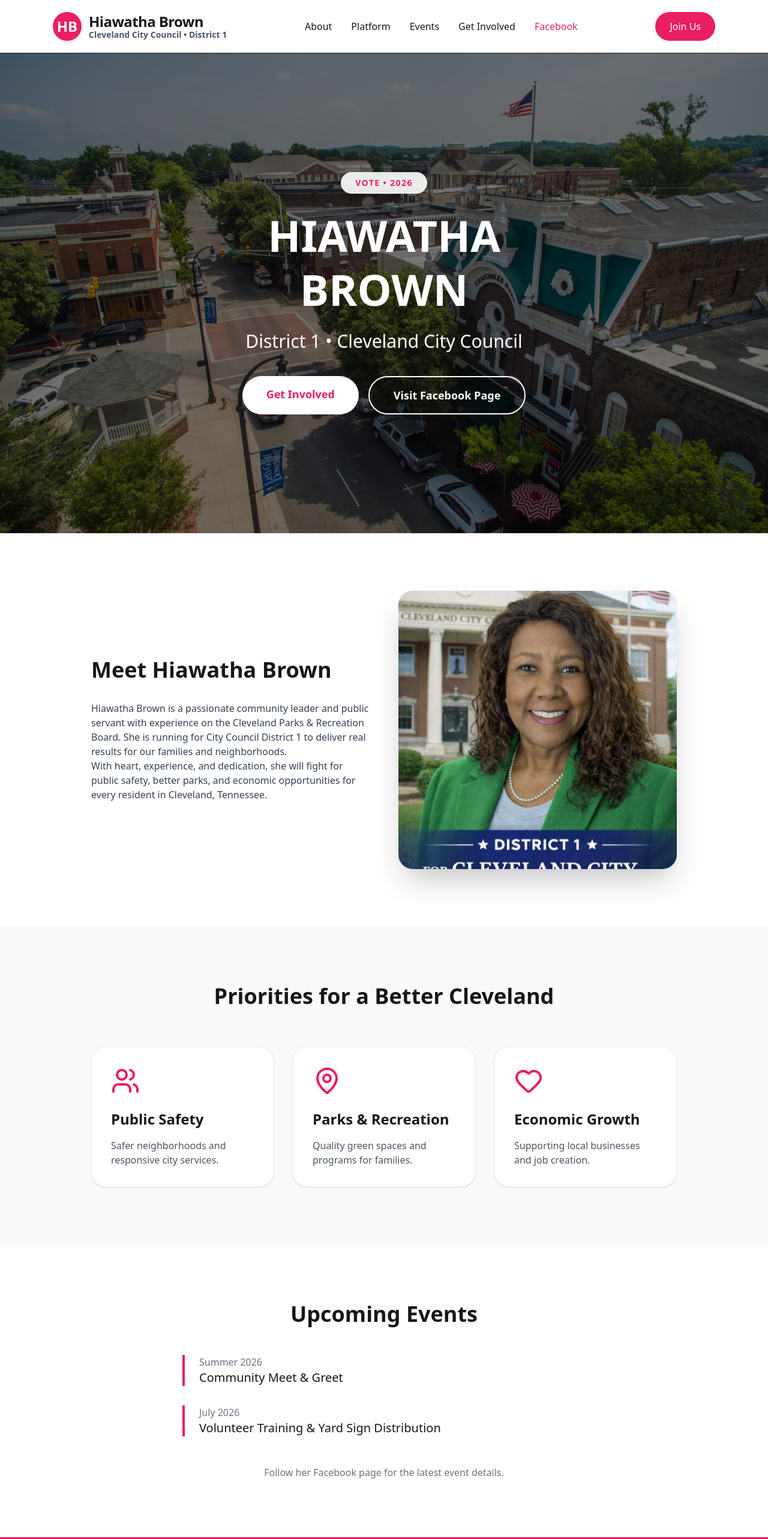
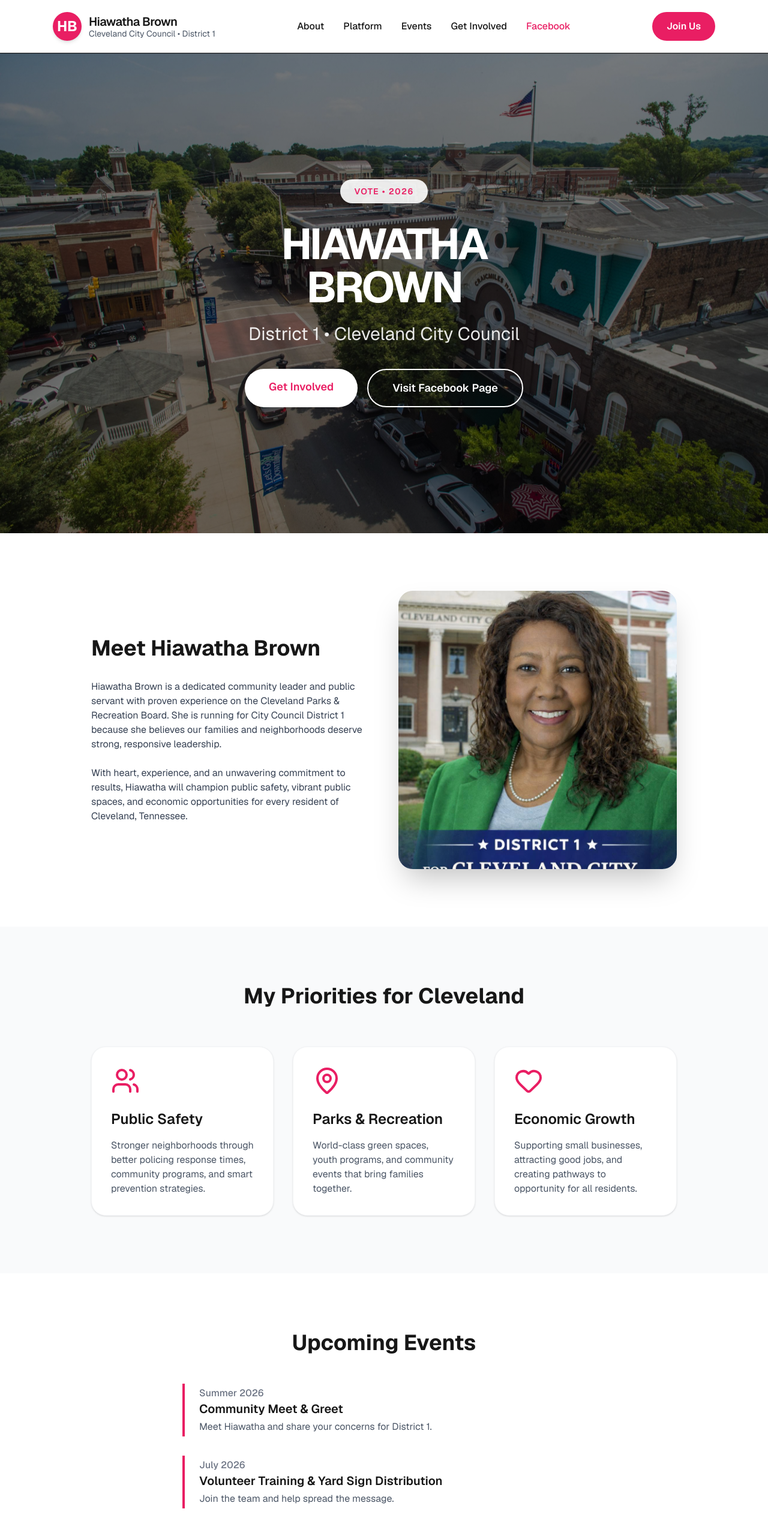
Before and after one commit to morrowchristian/hiawatha-brown-2026, a Next.js app: page / in a window 1280 px wide. Shown: the top 2566 px of the page at 60% size. Built offline with nearby package versions, Linux system fonts and the light colour scheme.

Commit message:
Improve website design + add professional schema markup for SEO

```diff
--- a/app/globals.css
+++ b/app/globals.css
@@ -1,3 +1,4 @@
+/* globals.css */
 @import "tailwindcss";
 
 :root {
@@ -12,11 +13,11 @@
   --color-background: var(--background);
   --color-foreground: var(--foreground);
   --color-primary: var(--primary-pink);
-  --font-sans: system-ui, -apple-system, BlinkMacSystemFont, 'Segoe UI', Roboto, sans-serif;
+  --font-sans: var(--font-geist-sans), system-ui, -apple-system, BlinkMacSystemFont, 'Segoe UI', Roboto, sans-serif;
 }
 
 .hero-bg {
-  background-image: linear-gradient(rgba(0, 0, 0, 0.5), rgba(0, 0, 0, 0.5)),
+  background-image: linear-gradient(rgba(0, 0, 0, 0.45), rgba(0, 0, 0, 0.55)),
                     url('/downtown-cleveland.png');
   background-size: cover;
   background-position: center;
@@ -27,3 +28,13 @@ body {
   background: var(--background);
   color: var(--foreground);
 }
+
+/* Smooth scroll and focus styles */
+html {
+  scroll-behavior: smooth;
+}
+
+:focus-visible {
+  outline: 3px solid #e91e63;
+  outline-offset: 4px;
+}
--- a/app/layout.tsx
+++ b/app/layout.tsx
@@ -5,6 +5,7 @@ import "./globals.css";
 const geistSans = Geist({
   variable: "--font-geist-sans",
   subsets: ["latin"],
+  weight: ["400", "500", "600", "700"],
 });
 
 const geistMono = Geist_Mono({
@@ -13,8 +14,82 @@ const geistMono = Geist_Mono({
 });
 
 export const metadata: Metadata = {
-  title: "Create Next App",
-  description: "Generated by create next app",
+  title: "Hiawatha Brown | Cleveland City Council - District 1",
+  description: "Elect Hiawatha Brown for Cleveland City Council District 1. Dedicated to public safety, better parks, and economic opportunity for every resident in Cleveland, Tennessee.",
+  keywords: ["Hiawatha Brown", "Cleveland City Council", "District 1", "Cleveland TN", "2026 Election"],
+  authors: [{ name: "Friends of Hiawatha Brown" }],
+  openGraph: {
+    title: "Hiawatha Brown for Cleveland City Council District 1",
+    description: "Experience, heart, and results for Cleveland, Tennessee.",
+    images: [
+      {
+        url: "/hiawatha-brown.png", // Update with full URL in production
+        width: 1200,
+        height: 630,
+        alt: "Hiawatha Brown",
+      },
+    ],
+  },
+  icons: {
+    icon: "/favicon.ico",
+  },
+};
+
+const schemaMarkup = {
+  "@context": "https://schema.org",
+  "@graph": [
+    {
+      "@type": "Person",
+      "@id": "https://yourdomain.com/#person",
+      "name": "Hiawatha Brown",
+      "givenName": "Hiawatha",
+      "familyName": "Brown",
+      "image": "https://yourdomain.com/hiawatha-brown.png",
+      "url": "https://yourdomain.com",
+      "jobTitle": "Candidate for City Council District 1",
+      "worksFor": {
+        "@type": "Organization",
+        "name": "Friends of Hiawatha Brown for City Council"
+      },
+      "description": "Hiawatha Brown is a passionate community leader running for Cleveland City Council District 1 in 2026. Focused on public safety, parks & recreation, and economic growth.",
+      "address": {
+        "@type": "PostalAddress",
+        "addressLocality": "Cleveland",
+        "addressRegion": "TN",
+        "addressCountry": "US"
+      },
+      "sameAs": [
+        "https://www.facebook.com/profile.php?id=61567583096946"
+        // Add more links here (Instagram, X/Twitter, etc.)
+      ],
+      "knowsAbout": [
+        "Public Safety",
+        "Parks and Recreation",
+        "Economic Development",
+        "Local Government",
+        "Community Leadership"
+      ]
+    },
+    {
+      "@type": "Organization",
+      "@id": "https://yourdomain.com/#organization",
+      "name": "Friends of Hiawatha Brown for City Council",
+      "url": "https://yourdomain.com",
+      "logo": "https://yourdomain.com/hb-logo.png", // Or your HB circle logo
+      "description": "Official campaign supporting Hiawatha Brown for Cleveland City Council District 1 in the 2026 election.",
+      "address": {
+        "@type": "PostalAddress",
+        "addressLocality": "Cleveland",
+        "addressRegion": "TN",
+        "addressCountry": "US"
+      },
+      "contactPoint": {
+        "@type": "ContactPoint",
+        "contactType": "campaign information",
+        "url": "https://yourdomain.com/#get-involved"
+      }
+    }
+  ]
 };
 
 export default function RootLayout({
@@ -23,10 +98,15 @@ export default function RootLayout({
   children: React.ReactNode;
 }>) {
   return (
-    <html
-      lang="en"
-      className={`${geistSans.variable} ${geistMono.variable} h-full antialiased`}
-    >
+    <html lang="en" className={`${geistSans.variable} ${geistMono.variable} h-full antialiased`}>
+      <head>
+        <script
+          type="application/ld+json"
+          dangerouslySetInnerHTML={{
+            __html: JSON.stringify(schemaMarkup),
+          }}
+        />
+      </head>
       <body className="min-h-full flex flex-col">{children}</body>
     </html>
   );
--- a/app/page.tsx
+++ b/app/page.tsx
@@ -1,77 +1,92 @@
-import { Users, MapPin, Heart, ArrowRight } from "lucide-react";
+"use client";
+import { Users, MapPin, Heart, ArrowRight, Menu, X } from "lucide-react";
+import { useState } from "react";
 
 export default function Home() {
+  const [mobileMenuOpen, setMobileMenuOpen] = useState(false);
+
   return (
     <div className="min-h-screen">
       {/* Navigation */}
-      <nav className="bg-white border-b sticky top-0 z-50">
+      <nav className="bg-white border-b sticky top-0 z-50 shadow-sm">
         <div className="max-w-6xl mx-auto px-6 py-5 flex justify-between items-center">
           <div className="flex items-center gap-3">
             <div className="w-12 h-12 bg-[#e91e63] rounded-full flex items-center justify-center text-white font-bold text-2xl shadow-md">HB</div>
-            <div className="font-semibold">
-              <div className="text-2xl tracking-tight">Hiawatha Brown</div>
+            <div>
+              <div className="font-semibold text-xl tracking-tight">Hiawatha Brown</div>
               <div className="text-sm text-gray-600 -mt-1">Cleveland City Council • District 1</div>
             </div>
           </div>
 
+          {/* Desktop Nav */}
           <div className="hidden md:flex items-center gap-8 font-medium">
-            <a href="#about" className="hover:text-[#e91e63] transition">About</a>
-            <a href="#platform" className="hover:text-[#e91e63] transition">Platform</a>
-            <a href="#events" className="hover:text-[#e91e63] transition">Events</a>
-            <a href="#get-involved" className="hover:text-[#e91e63] transition">Get Involved</a>
-            <a
-              href="https://www.facebook.com/profile.php?id=61567583096946"
-              target="_blank"
-              className="flex items-center gap-2 text-[#e91e63] hover:underline font-medium"
-            >
-              Facebook
-            </a>
+            <a href="#about" className="hover:text-[#e91e63] transition-colors">About</a>
+            <a href="#platform" className="hover:text-[#e91e63] transition-colors">Platform</a>
+            <a href="#events" className="hover:text-[#e91e63] transition-colors">Events</a>
+            <a href="#get-involved" className="hover:text-[#e91e63] transition-colors">Get Involved</a>
+            <a href="https://www.facebook.com/profile.php?id=61567583096946" target="_blank" className="text-[#e91e63] hover:underline font-medium">Facebook</a>
           </div>
 
-          <a href="#get-involved" className="bg-[#e91e63] text-white px-6 py-3 rounded-full font-medium hover:bg-[#c2185b] transition">
+          <a href="#get-involved" className="hidden md:block bg-[#e91e63] text-white px-6 py-3 rounded-full font-semibold hover:bg-[#c2185b] transition-all active:scale-95">
             Join Us
           </a>
+
+          {/* Mobile Menu Button */}
+          <button onClick={() => setMobileMenuOpen(!mobileMenuOpen)} className="md:hidden text-2xl">
+            {mobileMenuOpen ? <X /> : <Menu />}
+          </button>
         </div>
+
+        {/* Mobile Menu */}
+        {mobileMenuOpen && (
+          <div className="md:hidden border-t bg-white">
+            <div className="flex flex-col px-6 py-6 space-y-4 font-medium">
+              <a href="#about" className="hover:text-[#e91e63]">About</a>
+              <a href="#platform" className="hover:text-[#e91e63]">Platform</a>
+              <a href="#events" className="hover:text-[#e91e63]">Events</a>
+              <a href="#get-involved" className="hover:text-[#e91e63]">Get Involved</a>
+              <a href="https://www.facebook.com/profile.php?id=61567583096946" target="_blank" className="text-[#e91e63]">Facebook</a>
+              <a href="#get-involved" className="bg-[#e91e63] text-white px-6 py-3 rounded-full text-center font-semibold">Join Us</a>
+            </div>
+          </div>
+        )}
       </nav>
 
-      {/* Hero Section */}
+      {/* Hero */}
       <section className="hero-bg h-screen flex items-center text-white relative">
         <div className="max-w-4xl mx-auto px-6 text-center z-10">
-          <div className="inline-flex items-center gap-2 bg-white/90 text-[#e91e63] px-6 py-2 rounded-full mb-6 font-semibold text-sm tracking-widest">
+          <div className="inline-flex items-center gap-2 bg-white/90 text-[#e91e63] px-6 py-2.5 rounded-full mb-8 font-semibold text-sm tracking-widest shadow">
             VOTE • 2026
           </div>
-          <h1 className="text-5xl md:text-7xl font-bold leading-tight mb-6">
+
+          <h1 className="text-6xl md:text-7xl font-bold tracking-tighter leading-none mb-6">
             HIAWATHA<br />BROWN
           </h1>
-          <p className="text-2xl md:text-3xl mb-10">District 1 • Cleveland City Council</p>
+          <p className="text-2xl md:text-3xl mb-10 text-white/90">District 1 • Cleveland City Council</p>
 
           <div className="flex flex-col sm:flex-row gap-4 justify-center">
-            <a href="#get-involved" className="bg-white text-[#e91e63] px-10 py-4 rounded-full text-lg font-semibold hover:bg-gray-100 transition">
+            <a href="#get-involved" className="bg-white text-[#e91e63] px-10 py-4 rounded-full text-lg font-semibold hover:bg-gray-100 transition-all active:scale-95">
               Get Involved
             </a>
-            <a
-              href="https://www.facebook.com/profile.php?id=61567583096946"
-              target="_blank"
-              className="border-2 border-white px-10 py-4 rounded-full text-lg font-semibold hover:bg-white/10 flex items-center justify-center gap-2"
-            >
+            <a href="https://www.facebook.com/profile.php?id=61567583096946" target="_blank" className="border-2 border-white px-10 py-4 rounded-full text-lg font-semibold hover:bg-white/10 transition-all">
               Visit Facebook Page
             </a>
           </div>
         </div>
       </section>
 
-      {/* About Section */}
+      {/* About */}
       <section id="about" className="py-24 bg-white">
         <div className="max-w-5xl mx-auto px-6">
           <div className="grid md:grid-cols-2 gap-12 items-center">
             <div>
               <h2 className="text-4xl font-bold mb-8">Meet Hiawatha Brown</h2>
-              <div className="prose prose-lg text-gray-700">
-                <p>Hiawatha Brown is a passionate community leader and public servant with experience on the Cleveland Parks & Recreation Board. She is running for City Council District 1 to deliver real results for our families and neighborhoods.</p>
-                <p>With heart, experience, and dedication, she will fight for public safety, better parks, and economic opportunities for every resident in Cleveland, Tennessee.</p>
+              <div className="prose prose-lg text-gray-700 space-y-6">
+                <p>Hiawatha Brown is a dedicated community leader and public servant with proven experience on the Cleveland Parks & Recreation Board. She is running for City Council District 1 because she believes our families and neighborhoods deserve strong, responsive leadership.</p>
+                <p>With heart, experience, and an unwavering commitment to results, Hiawatha will champion public safety, vibrant public spaces, and economic opportunities for every resident of Cleveland, Tennessee.</p>
               </div>
             </div>
-            <div>
+            <div className="relative">
               <img
                 src="/hiawatha-brown.png"
                 alt="Hiawatha Brown"
@@ -85,15 +100,27 @@ export default function Home() {
       {/* Platform */}
       <section id="platform" className="py-24 bg-gray-50">
         <div className="max-w-5xl mx-auto px-6">
-          <h2 className="text-4xl font-bold text-center mb-16">Priorities for a Better Cleveland</h2>
+          <h2 className="text-4xl font-bold text-center mb-16">My Priorities for Cleveland</h2>
           <div className="grid md:grid-cols-3 gap-8">
             {[
-              { icon: Users, title: "Public Safety", desc: "Safer neighborhoods and responsive city services." },
-              { icon: MapPin, title: "Parks & Recreation", desc: "Quality green spaces and programs for families." },
-              { icon: Heart, title: "Economic Growth", desc: "Supporting local businesses and job creation." },
+              {
+                icon: Users,
+                title: "Public Safety",
+                desc: "Stronger neighborhoods through better policing response times, community programs, and smart prevention strategies."
+              },
+              {
+                icon: MapPin,
+                title: "Parks & Recreation",
+                desc: "World-class green spaces, youth programs, and community events that bring families together."
+              },
+              {
+                icon: Heart,
+                title: "Economic Growth",
+                desc: "Supporting small businesses, attracting good jobs, and creating pathways to opportunity for all residents."
+              },
             ].map((item, i) => (
-              <div key={i} className="bg-white p-8 rounded-3xl shadow hover:shadow-lg transition border border-gray-100">
-                <item.icon className="w-12 h-12 text-[#e91e63] mb-6" />
+              <div key={i} className="group bg-white p-8 rounded-3xl shadow hover:shadow-xl transition-all duration-300 border border-gray-100 hover:border-[#e91e63]/20">
+                <item.icon className="w-12 h-12 text-[#e91e63] mb-6 group-hover:scale-110 transition-transform" />
                 <h3 className="text-2xl font-semibold mb-4">{item.title}</h3>
                 <p className="text-gray-600">{item.desc}</p>
               </div>
@@ -107,28 +134,31 @@ export default function Home() {
         <div className="max-w-4xl mx-auto px-6">
           <h2 className="text-4xl font-bold text-center mb-12">Upcoming Events</h2>
           <div className="space-y-8 max-w-2xl mx-auto">
-            <div className="border-l-4 border-[#e91e63] pl-6">
+            <div className="border-l-4 border-[#e91e63] pl-6 py-1">
               <p className="font-medium text-gray-500">Summer 2026</p>
-              <p className="text-xl font-medium">Community Meet & Greet</p>
+              <p className="text-xl font-semibold">Community Meet & Greet</p>
+              <p className="text-gray-600 mt-1">Meet Hiawatha and share your concerns for District 1.</p>
             </div>
-            <div className="border-l-4 border-[#e91e63] pl-6">
+            <div className="border-l-4 border-[#e91e63] pl-6 py-1">
               <p className="font-medium text-gray-500">July 2026</p>
-              <p className="text-xl font-medium">Volunteer Training & Yard Sign Distribution</p>
+              <p className="text-xl font-semibold">Volunteer Training & Yard Sign Distribution</p>
+              <p className="text-gray-600 mt-1">Join the team and help spread the message.</p>
             </div>
           </div>
-          <p className="text-center mt-12 text-gray-500">Follow her Facebook page for the latest event details.</p>
+          <p className="text-center mt-12 text-gray-500">Follow her Facebook page for the latest updates and event details.</p>
         </div>
       </section>
 
       {/* Get Involved */}
       <section id="get-involved" className="py-24 bg-[#e91e63] text-white">
         <div className="max-w-4xl mx-auto px-6 text-center">
-          <h2 className="text-4xl font-bold mb-6">Join the Campaign</h2>
-          <p className="text-xl mb-12">Every volunteer, yard sign, and conversation helps bring strong leadership to District 1.</p>
+          <h2 className="text-4xl font-bold mb-6">Join the Movement</h2>
+          <p className="text-xl mb-12 max-w-2xl mx-auto">Every volunteer, donation, yard sign, and conversation brings us closer to strong, principled leadership in District 1.</p>
+
           <div className="flex flex-col sm:flex-row gap-6 justify-center">
-            <a href="#" className="bg-white text-[#e91e63] px-10 py-4 rounded-full text-lg font-semibold hover:bg-gray-100">Volunteer</a>
-            <a href="#" className="bg-white text-[#e91e63] px-10 py-4 rounded-full text-lg font-semibold hover:bg-gray-100">Request Yard Signs</a>
-            <a href="#" className="bg-white text-[#e91e63] px-10 py-4 rounded-full text-lg font-semibold hover:bg-gray-100">Stay Updated</a>
+            <a href="#" className="bg-white text-[#e91e63] px-10 py-4 rounded-full text-lg font-semibold hover:bg-gray-100 transition-all">Volunteer</a>
+            <a href="#" className="bg-white text-[#e91e63] px-10 py-4 rounded-full text-lg font-semibold hover:bg-gray-100 transition-all">Request Yard Signs</a>
+            <a href="#" className="bg-white text-[#e91e63] px-10 py-4 rounded-full text-lg font-semibold hover:bg-gray-100 transition-all">Donate</a>
           </div>
         </div>
       </section>
```
